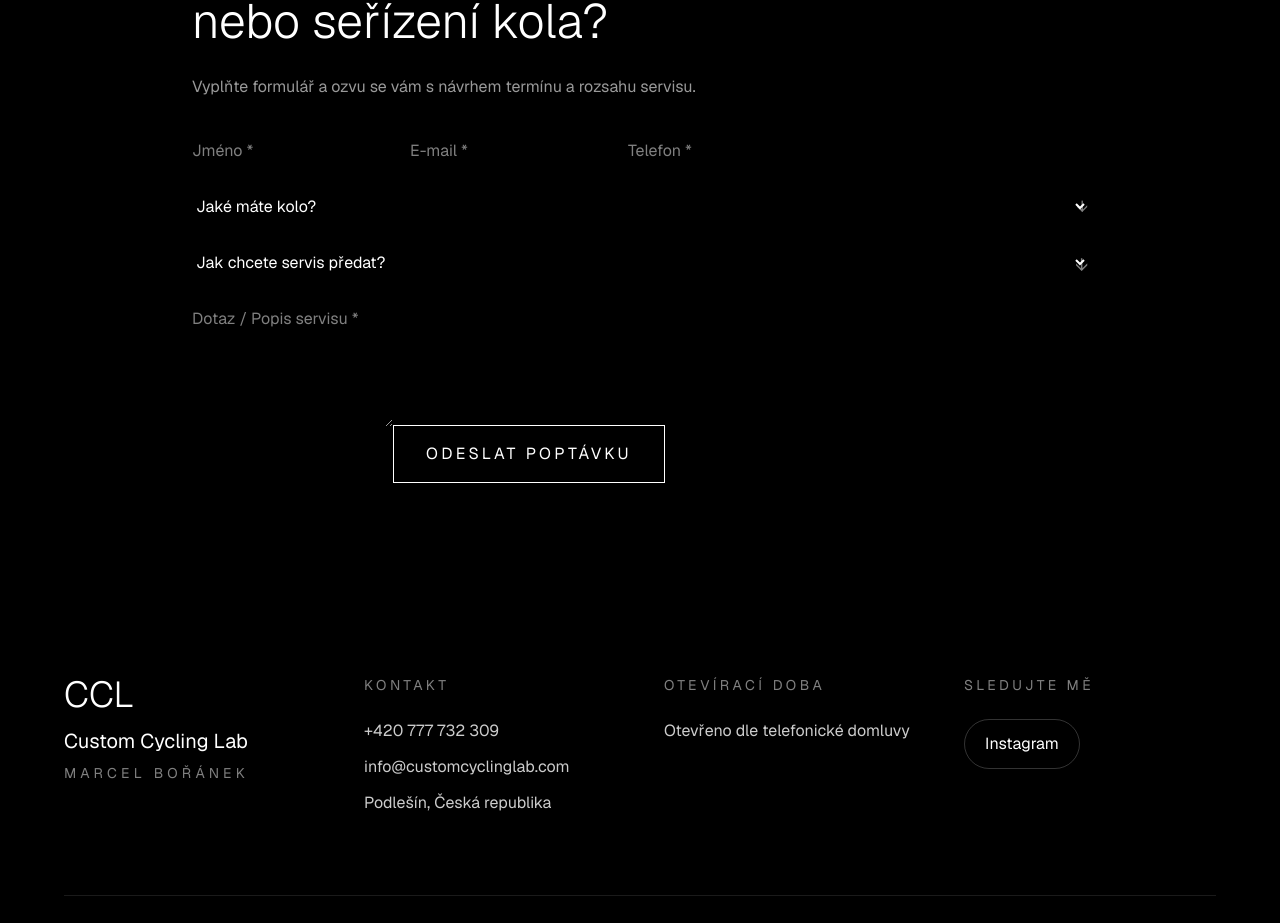
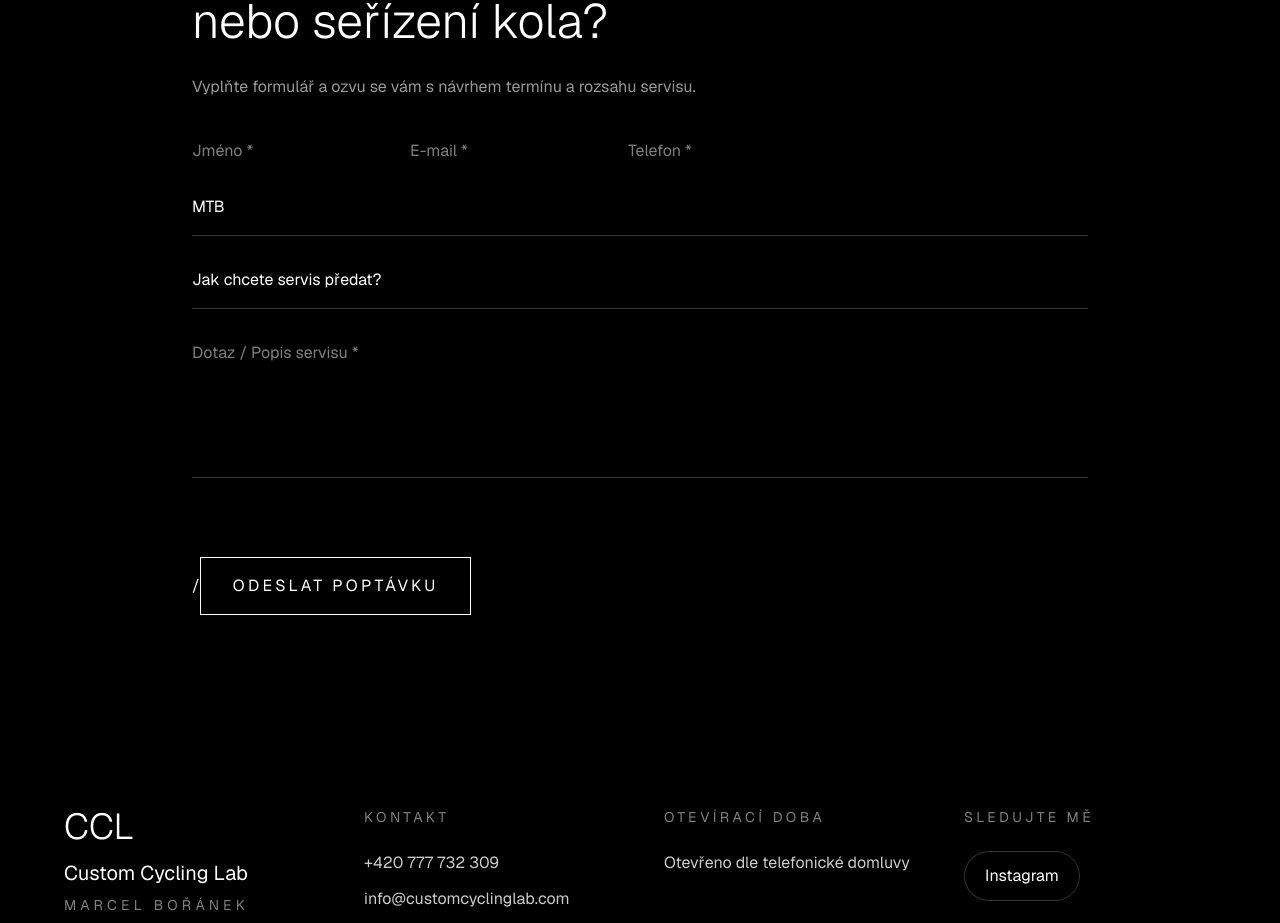
Before and after one commit to marcelboranek-beep/cyclinglab-live, a Next.js app: page / in a window 1280 px wide. Shown: the part 2787-3710 px from the top of the page. Built offline with nearby package versions, Linux system fonts and the light colour scheme.

Commit message:
fix form styling

```diff
--- a/app/page.tsx
+++ b/app/page.tsx
@@ -333,8 +333,7 @@ export default function CustomCyclingLab() {
       <div className="relative">
   <select
     name="bikeType"
-  className="w-full ..."
-  defaultValue=""
+    className="w-full bg-transparent text-white border-b border-white/20 pb-4 outline-none appearance-none [-webkit-appearance:none]"
   >
     <option value="" disabled>
       Jaké máte kolo?
@@ -346,16 +345,12 @@ export default function CustomCyclingLab() {
     <option>E-bike</option>
     <option>Jiné</option>
   </select>
-
-        <span className="absolute right-0 top-0 text-white/50 pointer-events-none">
-          ↓
-        </span>
 </div>
 
       <div className="relative">
   <select
     name="deliveryMethod"
-  className="w-full ..."
+   className="w-full bg-transparent text-white border-b border-white/20 pb-4 outline-none appearance-none [-webkit-appearance:none]"
     defaultValue=""
   >
     <option value="" disabled>
@@ -364,23 +359,21 @@ export default function CustomCyclingLab() {
     <option>Přivezu osobně</option>
     <option>Chci vyzvednutí kola na adrese</option>
   </select>
-
-        <span className="absolute right-0 top-0 text-white/50 pointer-events-none text-lg">
-          ↓
-        </span>
 </div>
-
       <textarea
   name="message"
   rows={5}
   placeholder="Dotaz / Popis servisu *"
+  className="w-full bg-transparent border-b border-white/20 pb-4 text-white outline-none resize-none"
 />
+
+/
 
       <button
   type="submit"
-        className="border border-white px-8 py-4 uppercase tracking-[0.2em] hover:bg-white hover:text-black transition"
+  className="mt-10 border border-white px-8 py-4 uppercase tracking-[0.2em] hover:bg-white hover:text-black transition-all duration-300"
 >
-        ODESLAT POPTÁVKU
+  Odeslat poptávku
 </button>
 
     </form>
```
Lines whose indentation alone changed are shown as unchanged.
